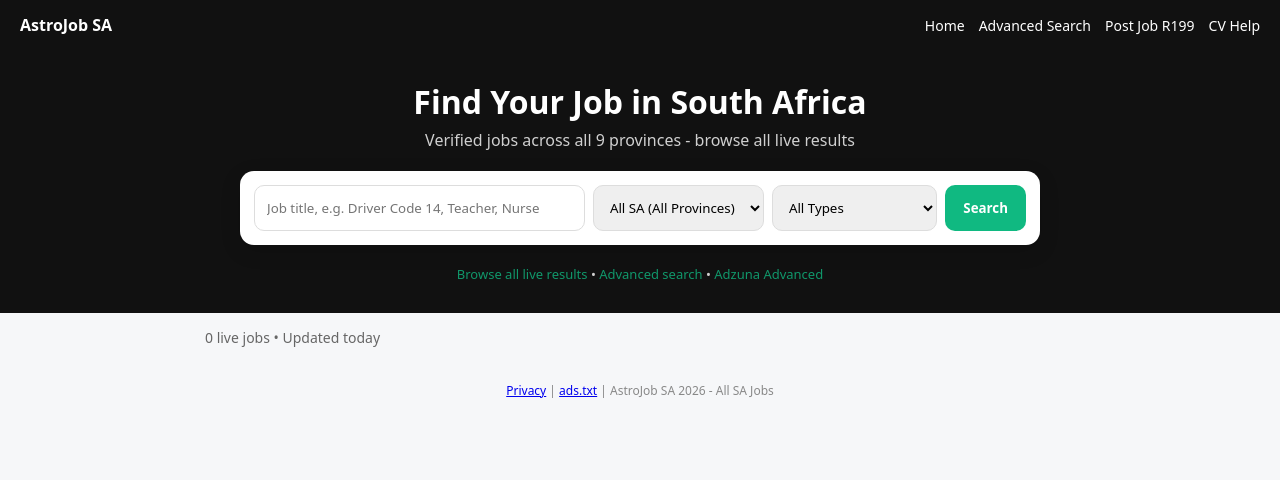
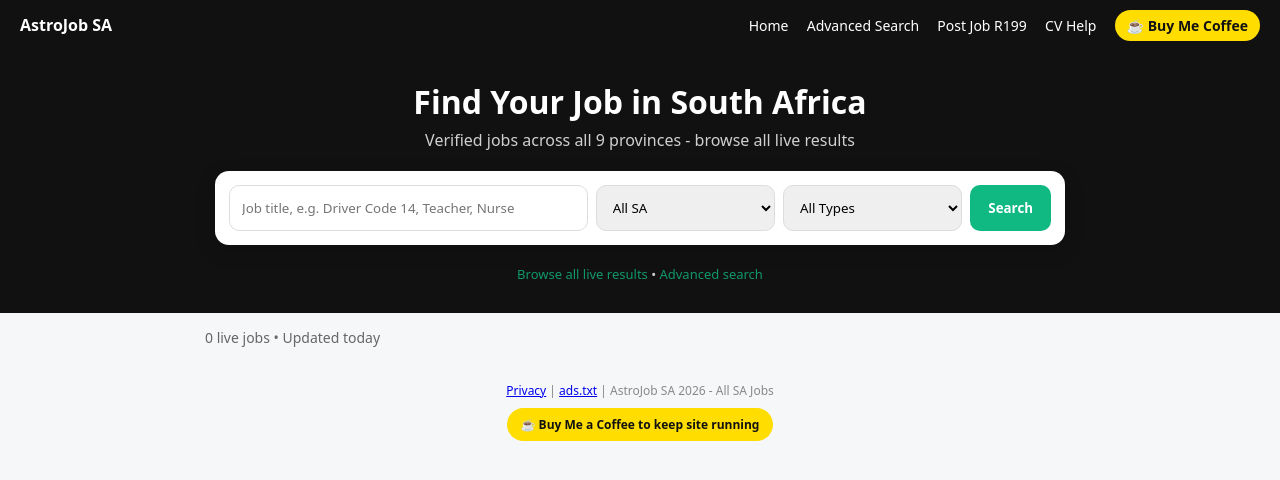
Before and after one commit to astroyoungin600-art/AstroJob-SA, a Flask app: template templates/index.html in a window 1280 px wide. Shown: the top 480 px of the page. Run offline with Flask 3, Linux system fonts and the light colour scheme; the template is opened without the code that fills it, so the values that code supplies are empty.

Commit message:
keep new look + restore buy me coffee + proper apply buttons

```diff
--- a/templates/index.html
+++ b/templates/index.html
@@ -8,22 +8,31 @@
 <style>
 *{box-sizing:border-box;margin:0;padding:0;font-family:system-ui}
 body{background:#f6f7f9}
-.header{background:#111;color:#fff;padding:14px 20px;display:flex;justify-content:space-between;align-items:center}
+.header{background:#111;color:#fff;padding:14px 20px;display:flex;justify-content:space-between;align-items:center;flex-wrap:wrap}
 .header a{color:#fff;text-decoration:none;margin-left:14px;font-size:14px}
+.header a.coffee{background:#ffdd00;color:#111;padding:6px 12px;border-radius:20px;font-weight:700}
 .hero{background:#111;color:#fff;padding:30px 20px;text-align:center}
-.search-box{background:#fff;max-width:800px;margin:20px auto;padding:14px;border-radius:14px;display:grid;grid-template-columns:2fr 1fr 1fr auto;gap:8px;box-shadow:0 6px 20px rgba(0,0,0,.15)}
+.search-box{background:#fff;max-width:850px;margin:20px auto;padding:14px;border-radius:14px;display:grid;grid-template-columns:2fr 1fr 1fr auto;gap:8px;box-shadow:0 6px 20px rgba(0,0,0,.15)}
 .search-box input,.search-box select{padding:12px;border:1px solid #ddd;border-radius:10px}
 .btn-search{background:#10b981;color:#fff;border:none;border-radius:10px;padding:12px 18px;font-weight:700;cursor:pointer}
 .jobs{max-width:900px;margin:auto;padding:15px}
 .card{background:#fff;border-radius:12px;padding:16px;margin:12px 0;border:1px solid #eee;display:flex;justify-content:space-between;align-items:center}
 .badge{font-size:11px;background:#eef2ff;padding:3px 8px;border-radius:20px}
-@media(max-width:700px){.search-box{grid-template-columns:1fr} .card{flex-direction:column;align-items:flex-start}}
+.btn-apply{background:#111;color:#fff;padding:10px 16px;border-radius:10px;text-decoration:none;display:inline-block;font-size:14px;font-weight:600}
+.btn-view{margin-left:8px;font-size:13px;color:#10b981;text-decoration:none}
+@media(max-width:700px){.search-box{grid-template-columns:1fr} .card{flex-direction:column;align-items:flex-start;gap:10px}}
 </style>
 </head>
 <body>
 <div class="header">
   <div><b>AstroJob SA</b></div>
-  <div><a href="/">Home</a><a href="/search">Advanced Search</a><a href="/post-job">Post Job R199</a><a href="/cv">CV Help</a></div>
+  <div>
+    <a href="/">Home</a>
+    <a href="/search">Advanced Search</a>
+    <a href="/post-job">Post Job R199</a>
+    <a href="/cv">CV Help</a>
+    <a class="coffee" href="https://www.buymeacoffee.com/astroyoungin" target="_blank">☕ Buy Me Coffee</a>
+  </div>
 </div>
 
 <div class="hero">
@@ -33,7 +42,7 @@ body{background:#f6f7f9}
   <form class="search-box" action="/search" method="GET">
     <input name="q" value="{{qq}}" placeholder="Job title, e.g. Driver Code 14, Teacher, Nurse">
     <select name="loc">
-      <option value="">All SA (All Provinces)</option>
+      <option value="">All SA</option>
       {% for p in provinces %}
       <option value="{{p}}" {% if loc==p %}selected{% endif %}>{{p}}</option>
       {% endfor %}
@@ -44,12 +53,11 @@ body{background:#f6f7f9}
       <option value="contract">Contract</option>
       <option value="parttime">Part-time</option>
     </select>
-    <button class="btn-search">Search</button>
+    <button class="btn-search" type="submit">Search</button>
   </form>
   <div style="margin-top:12px;font-size:13px;opacity:.8">
     <a href="/search" style="color:#10b981;text-decoration:none">Browse all live results</a> •
-    <a href="/search" style="color:#10b981;text-decoration:none">Advanced search</a> •
-    <a href="https://www.adzuna.co.za/jobs/advanced-search" target="_blank" style="color:#10b981;text-decoration:none">Adzuna Advanced</a>
+    <a href="/search" style="color:#10b981;text-decoration:none">Advanced search</a>
   </div>
 </div>
 
@@ -57,20 +65,21 @@ body{background:#f6f7f9}
   <p style="color:#666;font-size:14px">{{jobs|length}} live jobs • Updated today</p>
   {% for job in jobs %}
   <div class="card">
-    <div>
+    <div style="flex:1">
       <h3 style="font-size:16px">{{job.title}}</h3>
       <p style="font-size:13px;color:#666">{{job.company}} • {{job.location}} <span class="badge">{{job.source}}</span></p>
       <p style="font-size:12px;color:#888;margin-top:4px">{{job.desc}}</p>
     </div>
-    <div style="text-align:right">
-      <a href="/apply/{{job.slug}}" style="background:#111;color:#fff;padding:10px 16px;border-radius:10px;text-decoration:none;display:inline-block;font-size:14px">Apply Now</a>
+    <div style="text-align:right;min-width:140px">
+      <a href="/apply/{{job.slug}}" class="btn-apply">Apply Now</a>
     </div>
   </div>
   {% endfor %}
 </div>
 
 <footer style="text-align:center;padding:20px;color:#888;font-size:12px">
-<a href="/privacy">Privacy</a> | <a href="/ads.txt">ads.txt</a> | AstroJob SA 2026 - All SA Jobs
+<a href="/privacy">Privacy</a> | <a href="/ads.txt">ads.txt</a> | AstroJob SA 2026 - All SA Jobs<br><br>
+<a href="https://www.buymeacoffee.com/astroyoungin" target="_blank" style="background:#ffdd00;color:#111;padding:8px 14px;border-radius:20px;text-decoration:none;font-weight:700">☕ Buy Me a Coffee to keep site running</a>
 </footer>
 </body>
 </html>
```
